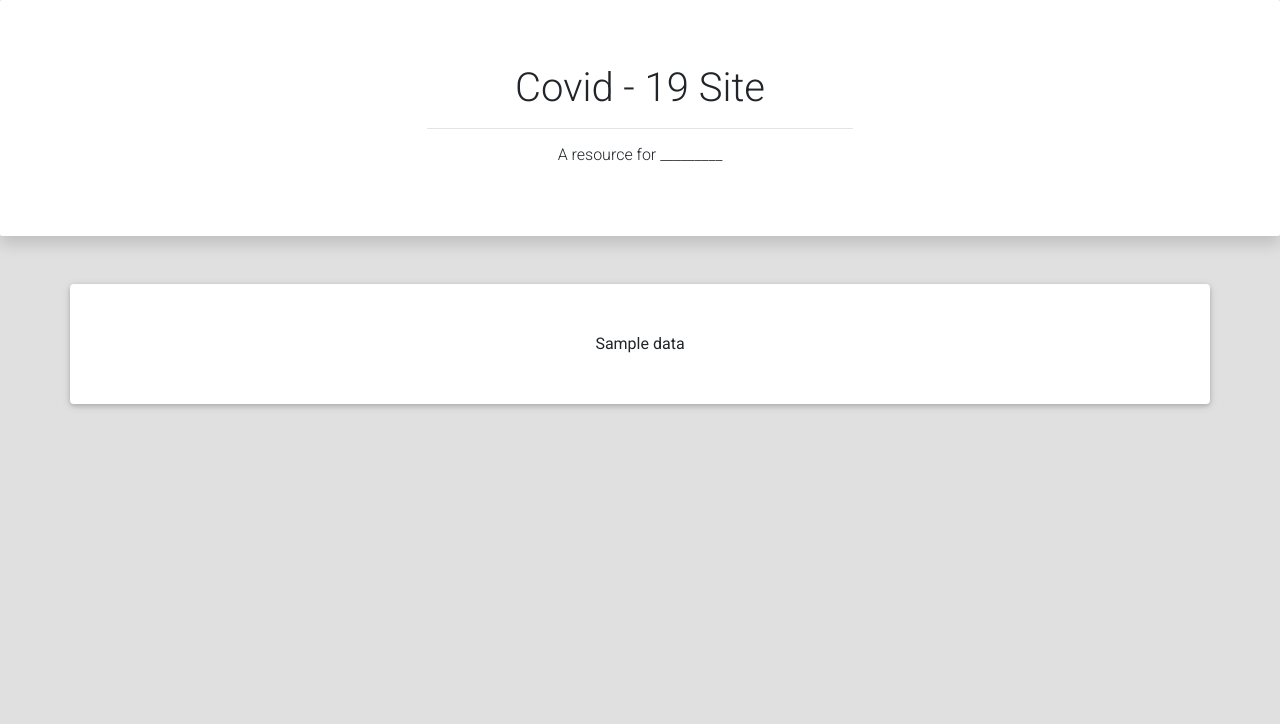
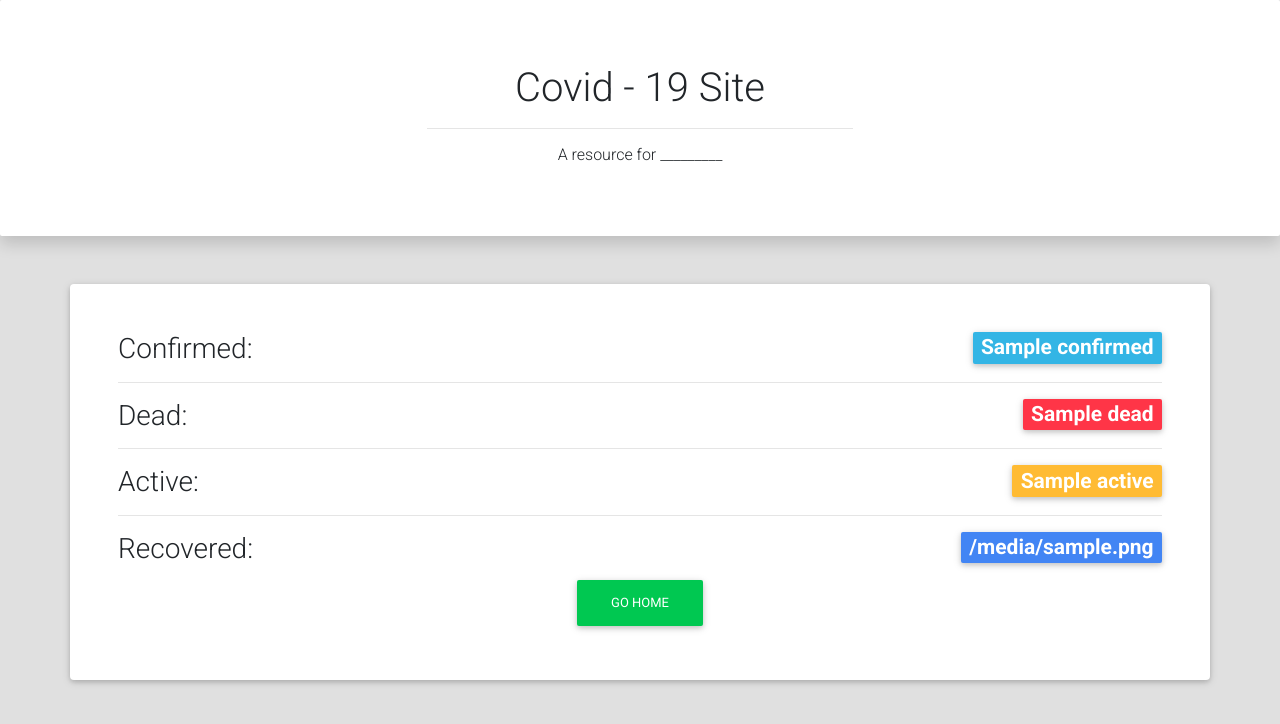
Before and after one commit to mike-menendez/205-group-project, a FastAPI app: template templates/country.html in a window 1280 px wide. Shown: the top 724 px of the page. Run offline with FastAPI, Linux system fonts and the light colour scheme; the template is opened without the code that fills it: most values are stand-ins (such as "Sample title", 1, 10 or a date in 2020); parts of the project's set-up code (start-up, migrations or seed data) failed here and were passed over; some libraries are stand-ins or nearby versions.

Commit message:
Added styling to country/{c_id} page

```diff
--- a/templates/404.html
+++ b/templates/404.html
@@ -9,7 +9,7 @@
     <div class="container card p-5 text-center mt-5">
         <div>
             <h1>Invalid Country Selected</h1>
-            <button class="btn btn-warning">Go Home</button>
+            <button onclick="window.location.href = '/'" class="btn btn-danger">Go Home</button>
         </div>
     </div>
 {% endblock %}
--- a/templates/country.html
+++ b/templates/country.html
@@ -6,7 +6,20 @@
         <hr style="width: 35%;">
         <h6>A resource for _________</h6>
     </div>
-    <div class="container card p-5 text-center mt-5">
-        <div>{{data}}</div>
+    <div class="container card p-5 mt-5">
+        <div>
+            <div>
+                <h3>Confirmed: <span class = "badge badge-info float-right">{{data['confirmed']}}</span></h3>
+                <hr>
+                <h3>Dead: <span class = "badge badge-danger float-right">{{data['dead']}}</span></h3>
+                <hr>
+                <h3>Active: <span class ="badge badge-warning float-right">{{data['active']}}</span></h3>
+                <hr>
+                <h3>Recovered: <span class = "badge badge-primary float-right">{{data['recovered']}}</span></h3>
+            </div>
+            <div class="clearfix text-center">
+                <button onclick="window.location.href='/'" class="btn btn-success">Go Home</button>
+            </div>
+        </div>
     </div>
 {% endblock %}
```
